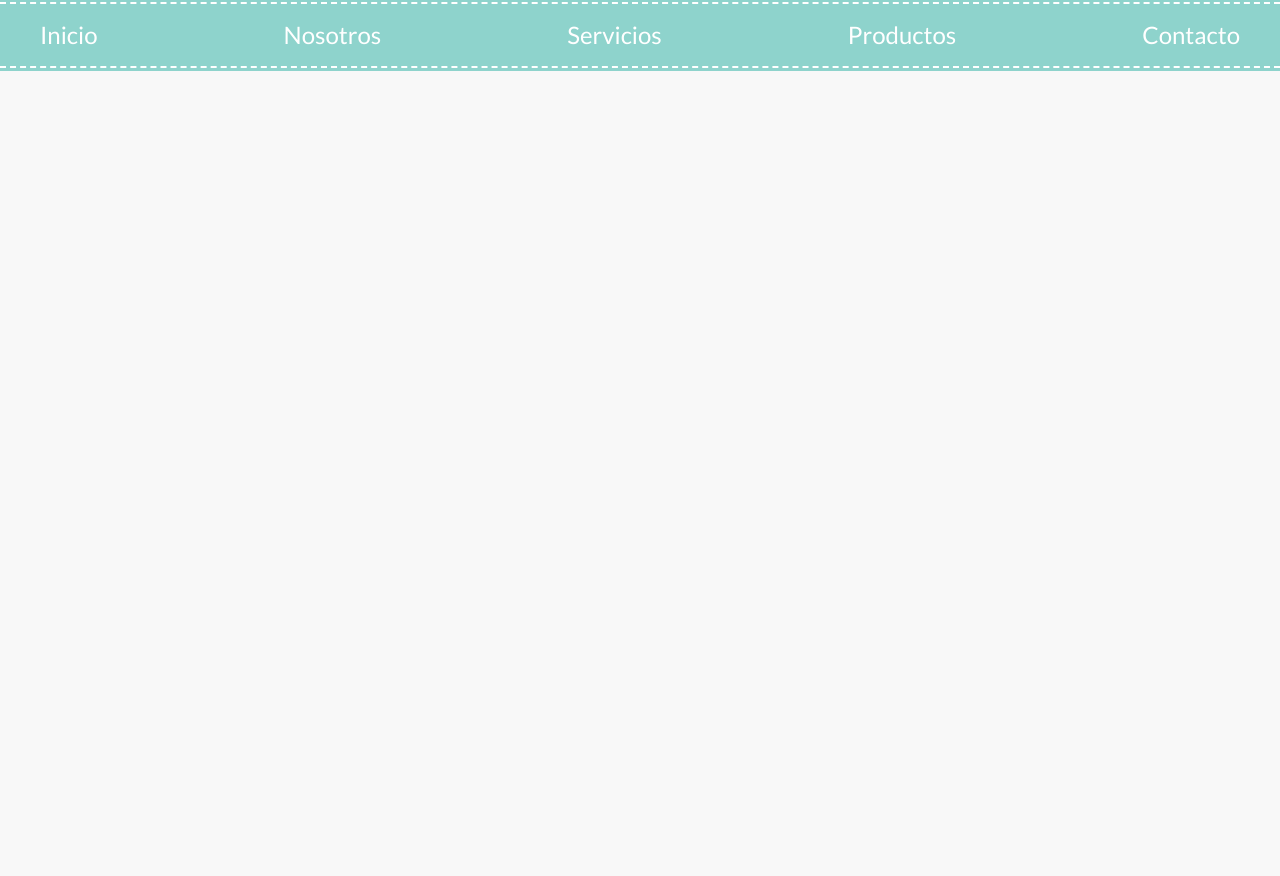
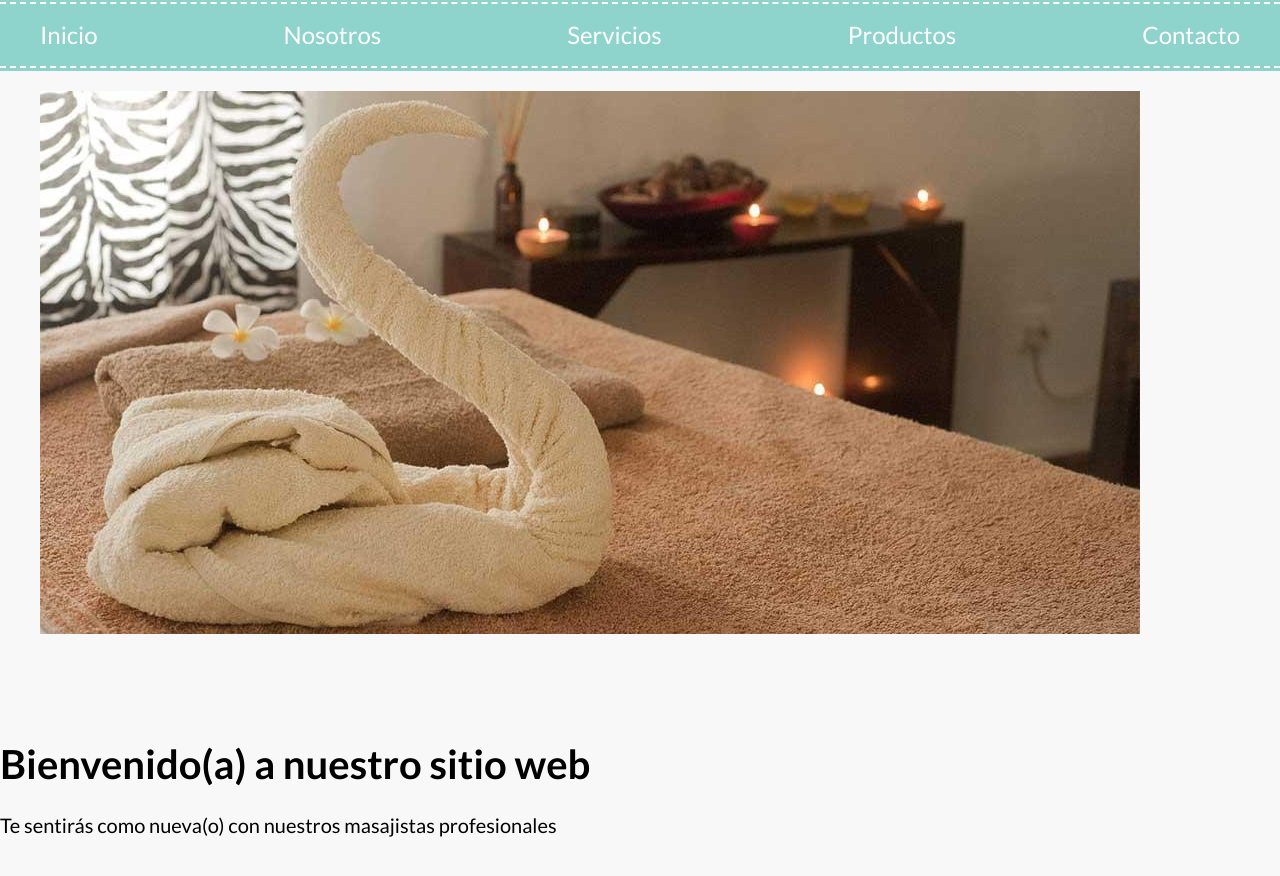
Before and after one commit to antoniopd/Spa-Salon-con-SASS-GULP, a website: page index.html in a window 1280 px wide. Shown: the part 300-1176 px from the top of the page. Before the commit the page ends 800 px from the top, so only its background shows below. Drawn offline with Linux system fonts and the light colour scheme; a web font is replaced by a local one.

Commit message:
creo el html de bienvenida

```diff
--- a/index.html
+++ b/index.html
@@ -57,6 +57,19 @@
         </div>
     </div>
 
+    <section class="slider">
+        <ul class="slider__contenedor">
+            <li class="slider__slide">
+                <img src="build/img/slide_03.jpg" alt="imagen slide">
+            </li>
+        </ul>
+    </section>
+
+    <section class="bienvenida seccion">
+        <h1 class="bienvenida__heading">Bienvenido(a) a nuestro <span>sitio web</span></h1>
+        <p class="bienvenida__texto">Te sentirás como nueva(o) con nuestros masajistas profesionales</p>
+    </section>
+
 </body>
 
 </html>
--- a/src/scss/app.scss
+++ b/src/scss/app.scss
@@ -1,3 +1,4 @@
 @use 'base';
 @use 'ui/header';
 @use 'ui/social';
+@use 'ui/contenido';
--- /dev/null
+++ b/src/scss/ui/contenido/_bienvenida.scss
@@ -0,0 +1,2 @@
+@use 'base/variables' as v;
+@use 'base/mixins' as m;
--- /dev/null
+++ b/src/scss/ui/contenido/_index.scss
@@ -0,0 +1 @@
+@forward 'bienvenida';
```
